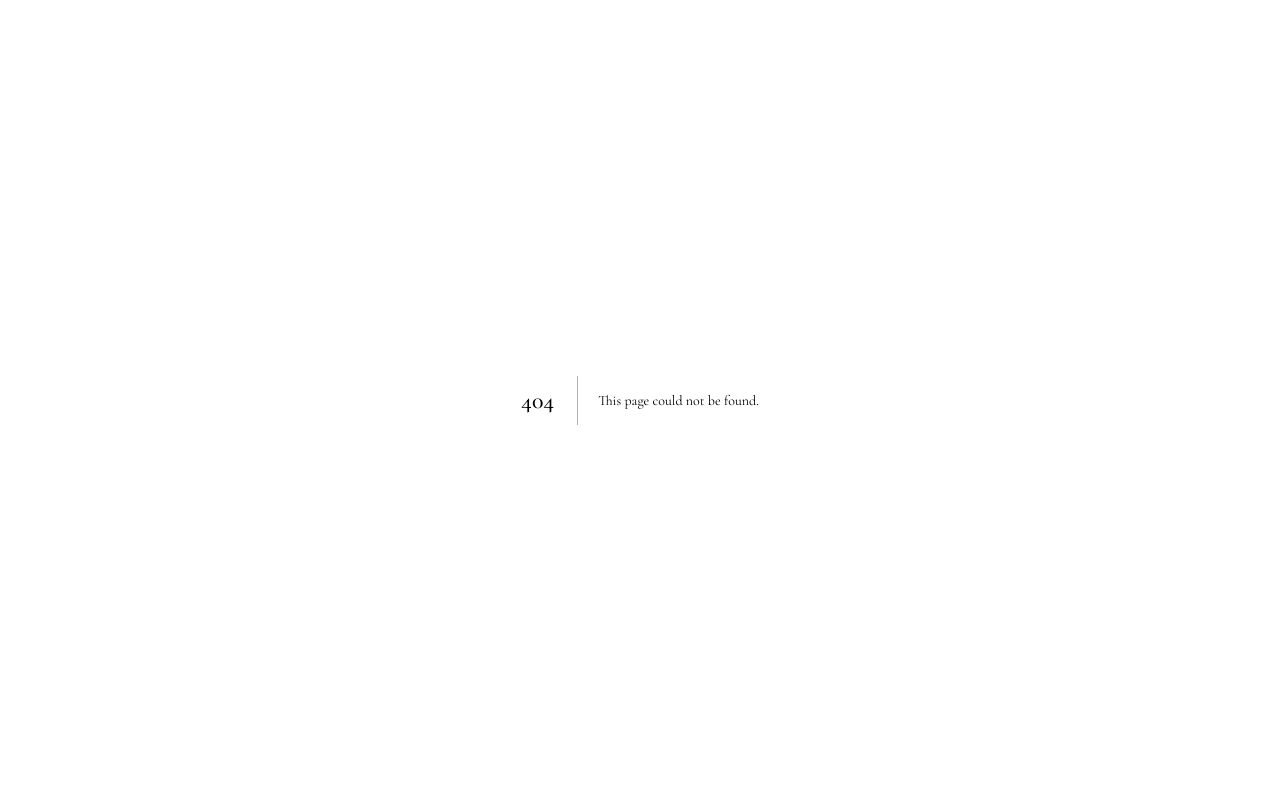
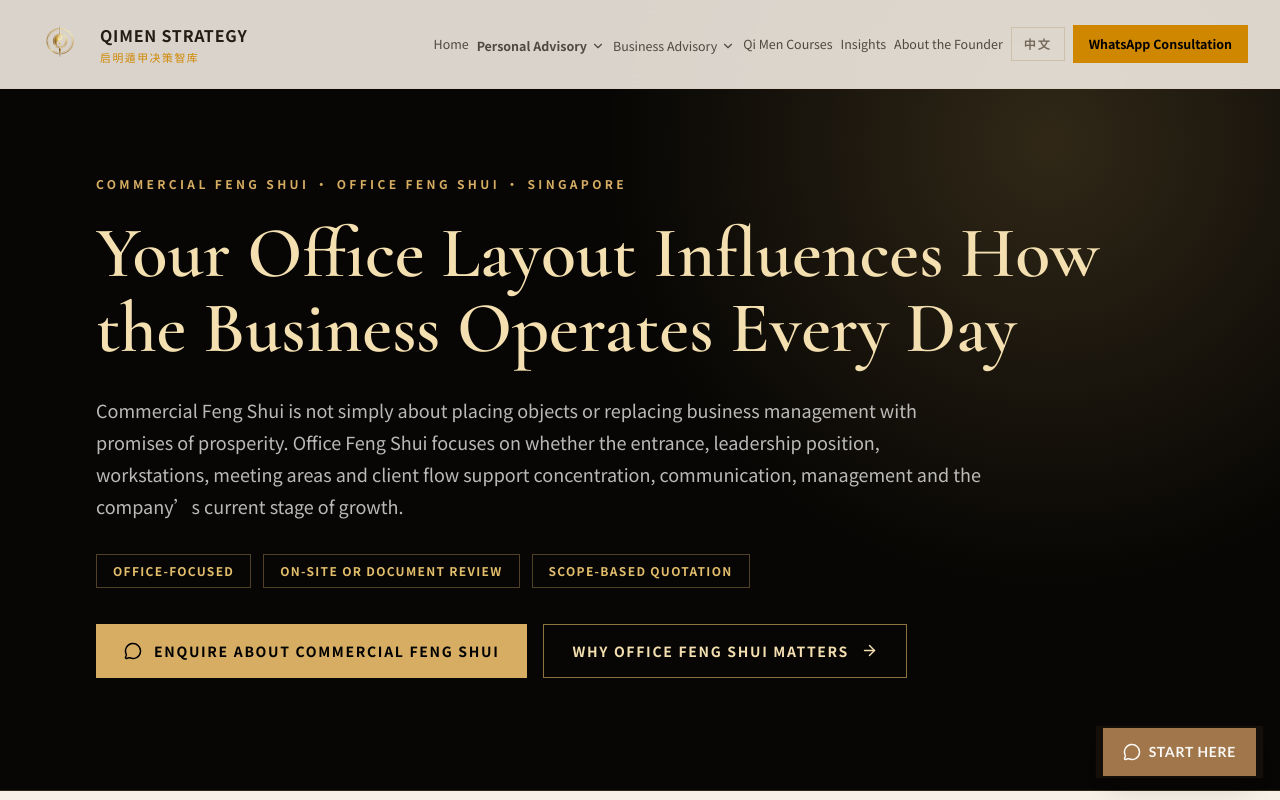
Before and after one commit to BODHIWONG/qmfeng-website, a Next.js app: page /en/commercial-feng-shui in a window 1280 px wide. Before the commit this address had no page. Shown: the top 800 px of the page. Built offline with nearby package versions, Linux system fonts and the light colour scheme.

Commit message:
Add English Commercial Feng Shui route

```diff
--- /dev/null
+++ b/app/en/commercial-feng-shui/page.tsx
@@ -0,0 +1,24 @@
+import type { Metadata } from "next";
+import CommercialFengShuiPage from "@/app/commercial-feng-shui/page";
+import { FixedLanguageProvider } from "@/contexts/language-context";
+
+export const metadata: Metadata = {
+  title: "Commercial Feng Shui Singapore｜Office Feng Shui Advisory",
+  description:
+    "Office-focused Commercial Feng Shui advisory in Singapore for entrances, leadership positions, workstations, meeting areas, team flow and client experience.",
+  alternates: {
+    canonical: "https://www.qmfeng.com/en/commercial-feng-shui",
+    languages: {
+      "en-SG": "https://www.qmfeng.com/en/commercial-feng-shui",
+      "zh-SG": "https://www.qmfeng.com/zh/commercial-feng-shui",
+    },
+  },
+};
+
+export default function EnglishCommercialFengShuiPage() {
+  return (
+    <FixedLanguageProvider lang="en">
+      <CommercialFengShuiPage />
+    </FixedLanguageProvider>
+  );
+}
```
